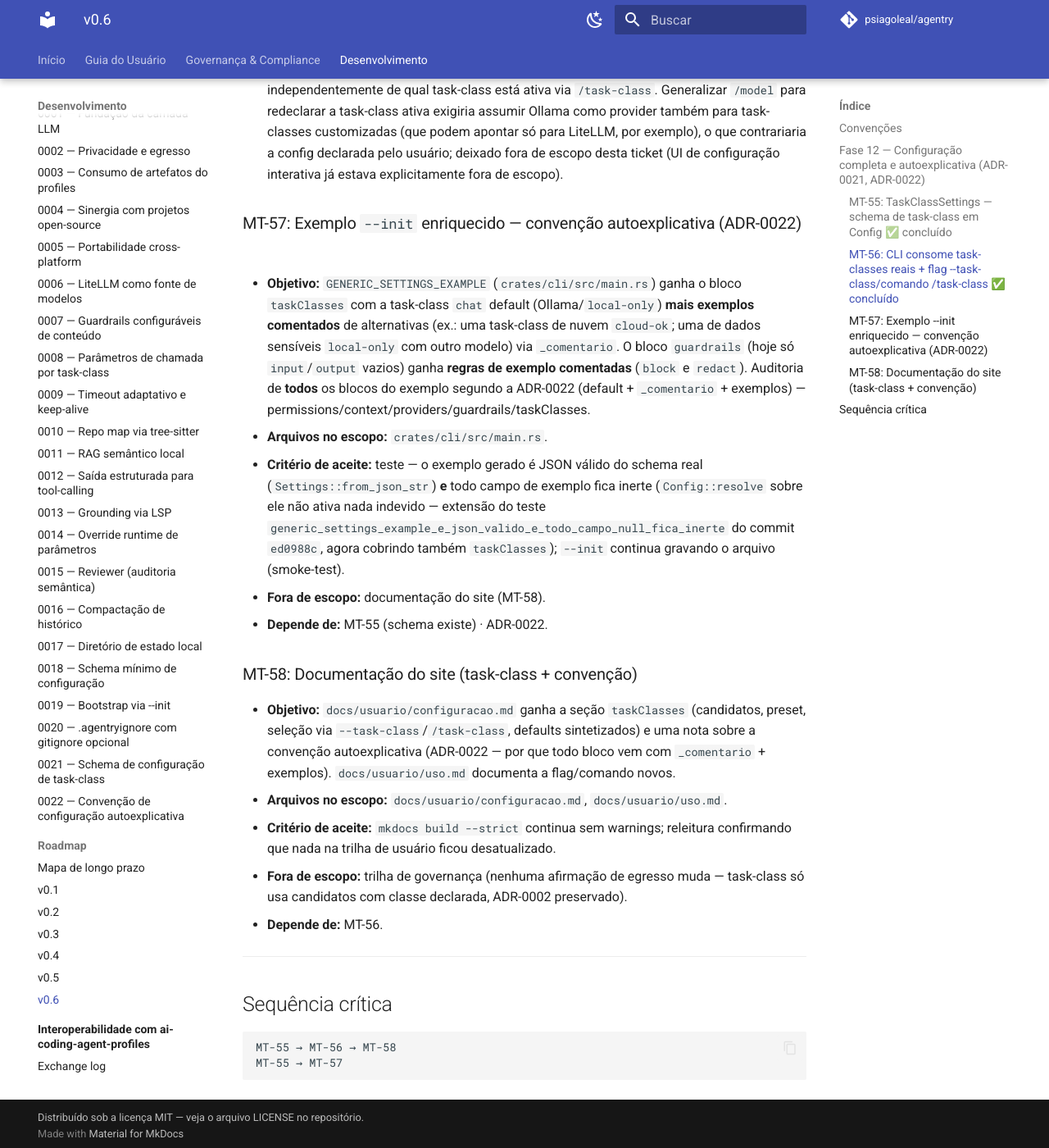
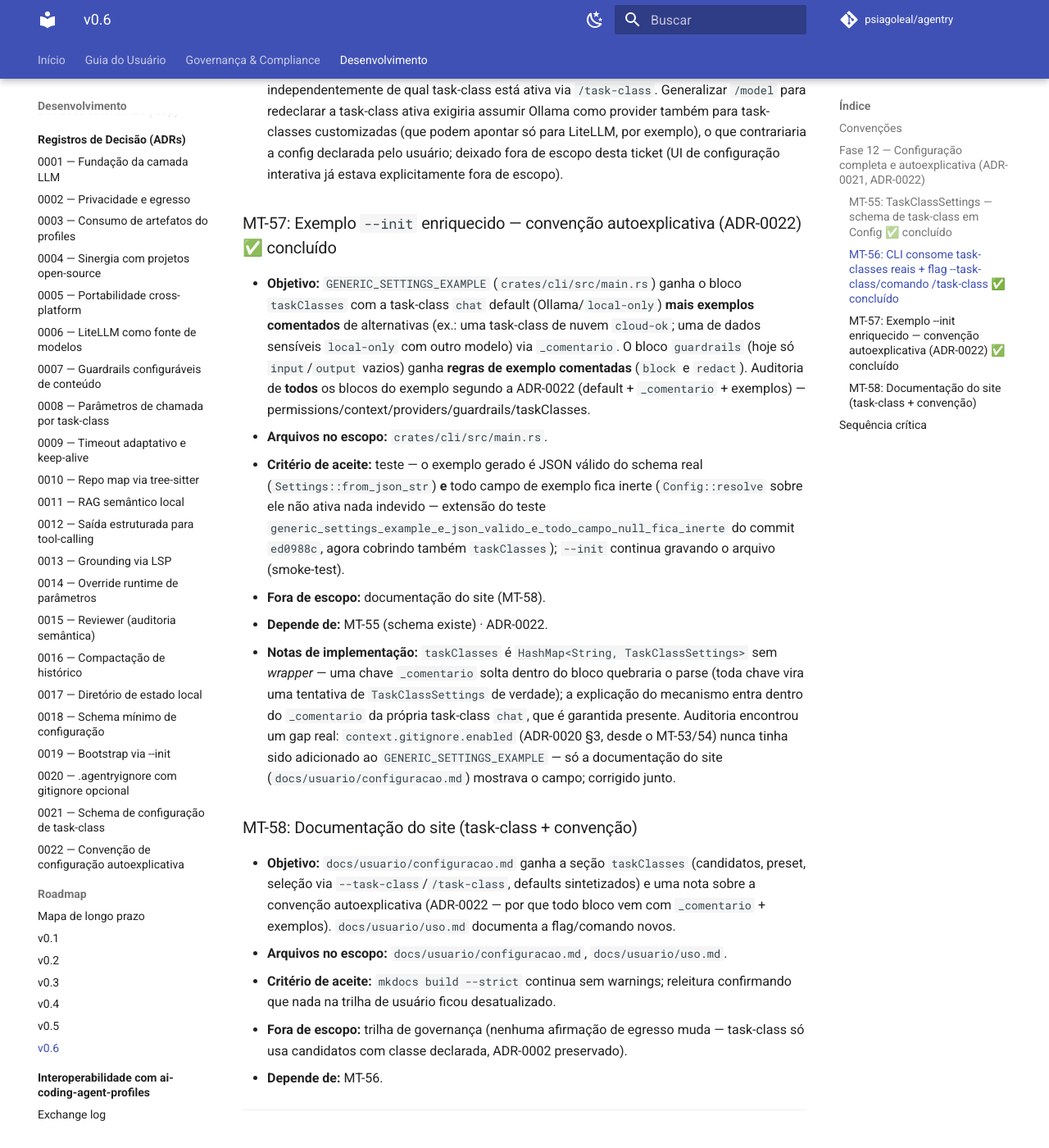
Before and after one commit to psiagoleal/agentry, an MkDocs documentation site: the page built from docs/roadmap-v0.6.md, in a window 1280 px wide and 1400 px high, scrolled down 2053 px. Shown: the whole window at 82% size. Built offline with MkDocs 1.6.1 and Material for MkDocs 9.7.7, drawn with Linux system fonts in a browser that asks for light colours; comment, search, counter and statistics services are not loaded.

Commit message:
docs(handoff): marca MT-57 concluído; próximo passo é o MT-58 (fecha a Fase 12)
roadmap-v0.6.md e CURRENT-STATE.md refletem o exemplo --init
enriquecido (taskClasses + gap de context.gitignore corrigido).

{agente: Claude Code; modelo: claude-sonnet-5}

```diff
--- a/docs/roadmap-v0.6.md
+++ b/docs/roadmap-v0.6.md
@@ -75,7 +75,7 @@
   contrariaria a config declarada pelo usuário; deixado fora de escopo desta ticket (UI de
   configuração interativa já estava explicitamente fora de escopo).
 
-### MT-57: Exemplo `--init` enriquecido — convenção autoexplicativa (ADR-0022)
+### MT-57: Exemplo `--init` enriquecido — convenção autoexplicativa (ADR-0022) ✅ concluído
 - **Objetivo:** `GENERIC_SETTINGS_EXAMPLE` (`crates/cli/src/main.rs`) ganha o bloco
   `taskClasses` com a task-class `chat` default (Ollama/`local-only`) **mais exemplos
   comentados** de alternativas (ex.: uma task-class de nuvem `cloud-ok`; uma de dados
@@ -91,6 +91,13 @@
   agora cobrindo também `taskClasses`); `--init` continua gravando o arquivo (smoke-test).
 - **Fora de escopo:** documentação do site (MT-58).
 - **Depende de:** MT-55 (schema existe) · ADR-0022.
+- **Notas de implementação:** `taskClasses` é `HashMap<String, TaskClassSettings>` sem
+  *wrapper* — uma chave `_comentario` solta dentro do bloco quebraria o parse (toda chave
+  vira uma tentativa de `TaskClassSettings` de verdade); a explicação do mecanismo entra
+  dentro do `_comentario` da própria task-class `chat`, que é garantida presente. Auditoria
+  encontrou um gap real: `context.gitignore.enabled` (ADR-0020 §3, desde o MT-53/54) nunca
+  tinha sido adicionado ao `GENERIC_SETTINGS_EXAMPLE` — só a documentação do site
+  (`docs/usuario/configuracao.md`) mostrava o campo; corrigido junto.
 
 ### MT-58: Documentação do site (task-class + convenção)
 - **Objetivo:** `docs/usuario/configuracao.md` ganha a seção `taskClasses` (candidatos,
```
Also changed, not shown: docs/CURRENT-STATE.md (+31 -9 lines).
